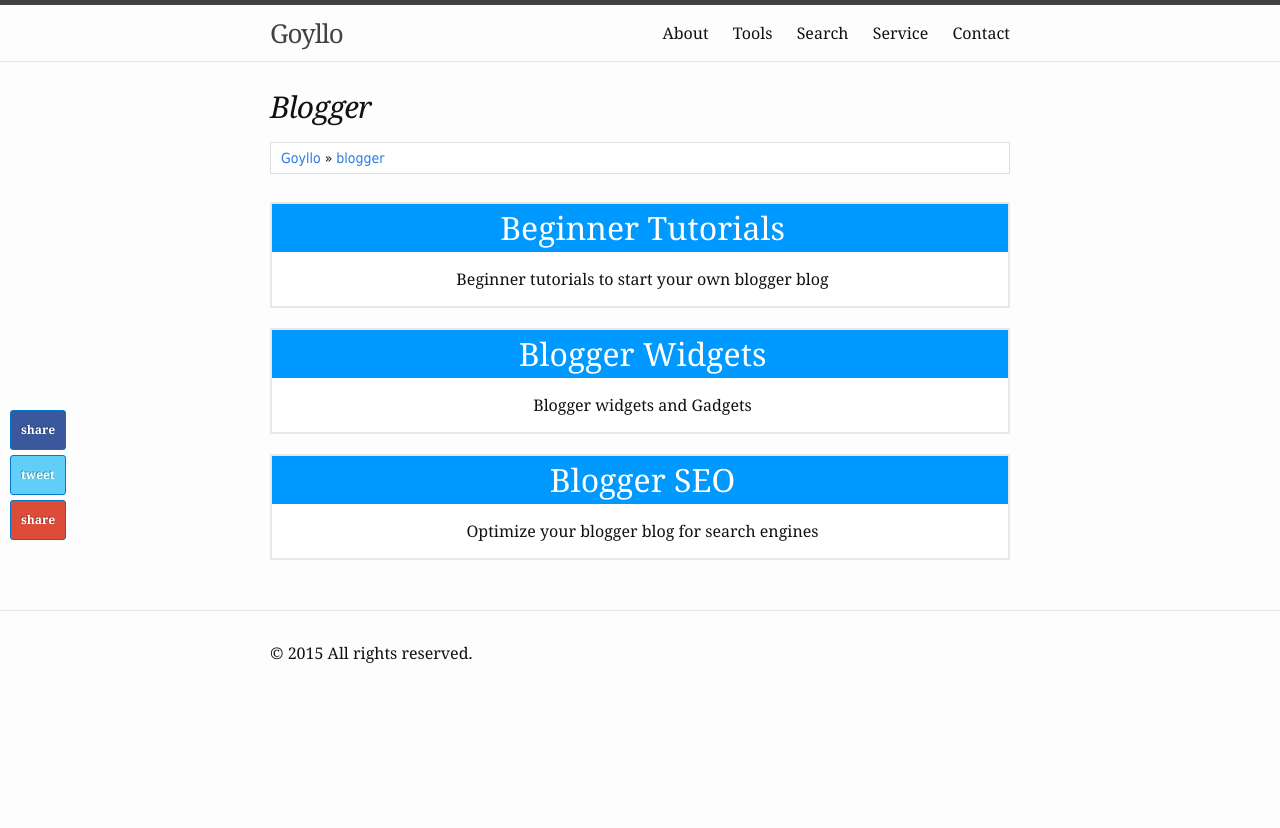
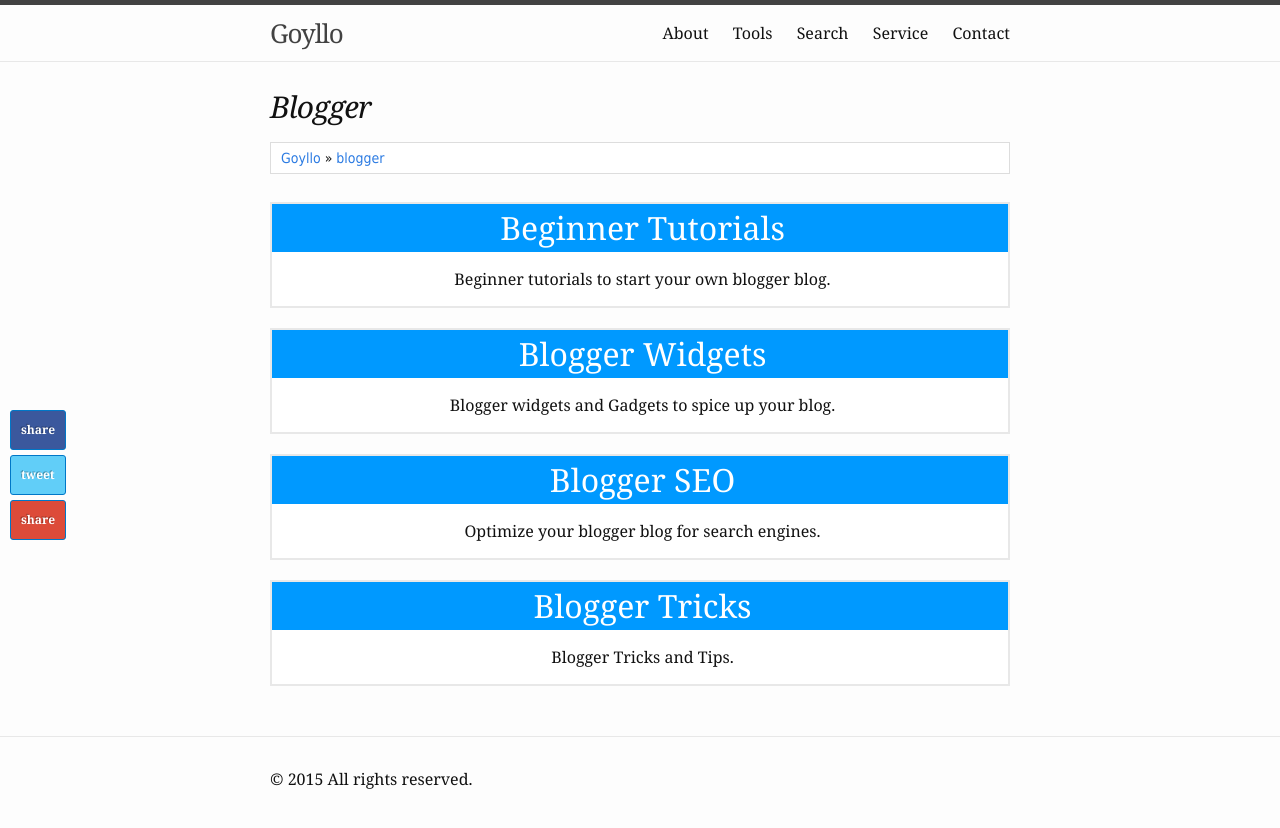
Before and after one commit to ducblog/goyllo.github.io, a Jekyll site: the page built from _pages/blogger.md, in a window 1280 px wide. Shown: the top 828 px of the page. Built offline with Jekyll 4.4.1, drawn with Linux system fonts in a browser that asks for light colours.

Commit message:
Updating

```diff
--- a/_pages/blogger.md
+++ b/_pages/blogger.md
@@ -9,13 +9,17 @@
 ---
 <div class="square">
     <h1><a href="/blogger/beginner/">Beginner Tutorials</a></h1>
-	<p> Beginner tutorials to start your own blogger blog </p>
+	<p> Beginner tutorials to start your own blogger blog.</p>
 </div>
 <div class="square">
     <h1><a href="/blogger/widget/">Blogger Widgets</a></h1>
-	<p> Blogger widgets and Gadgets</p>
+	<p> Blogger widgets and Gadgets to spice up your blog.</p>
 </div>
 <div class="square">
     <h1><a href="/blogger/seo/">Blogger SEO</a></h1>
-	<p> Optimize your blogger blog for search engines </p>
+	<p> Optimize your blogger blog for search engines.</p>
 </div>
+<div class="square">
+    <h1><a href="/blogger/tricks/">Blogger Tricks</a></h1>
+	<p> Blogger Tricks and Tips.</p>
+</div>
--- a/_posts/2015-06-27-seo-beginner-canonical-url.markdown
+++ b/_posts/2015-06-27-seo-beginner-canonical-url.markdown
@@ -4,6 +4,7 @@
 categories: beginnerseo
 redirect_from:
  - /webmaster/seo/beginner/canonical-link-tag/
+ - /webmaster/seo/beginner/canonical-url
 permalink: seo/beginner/canonical-link-tag/
 tags:
 - seo
--- a/_posts/2015-07-08-blogger-seo-sitemap.markdown
+++ b/_posts/2015-07-08-blogger-seo-sitemap.markdown
@@ -4,6 +4,7 @@
 categories: bloggerseo
 redirect_from:
  - /google/blogger/seo/xml-sitemap/
+ - /2015/04/about-blogger-sitemap.html
 permalink: blogger/seo/xml-sitemap/
 tags:
 - blogger
--- a/_posts/2015-07-14-blogger-tricks-show-post-title-first.markdown
+++ b/_posts/2015-07-14-blogger-tricks-show-post-title-first.markdown
@@ -2,6 +2,8 @@
 layout: post
 title:  "How to show post title first before blog title in search results?"
 categories: bloggertricks
+redirect_from:
+ - /2015/01/show-blogger-post-title-name-first-in-search-results.html
 permalink: blogger/tricks/show-post-title-first-before-blog-title/
 tags:
 - blogger
```
